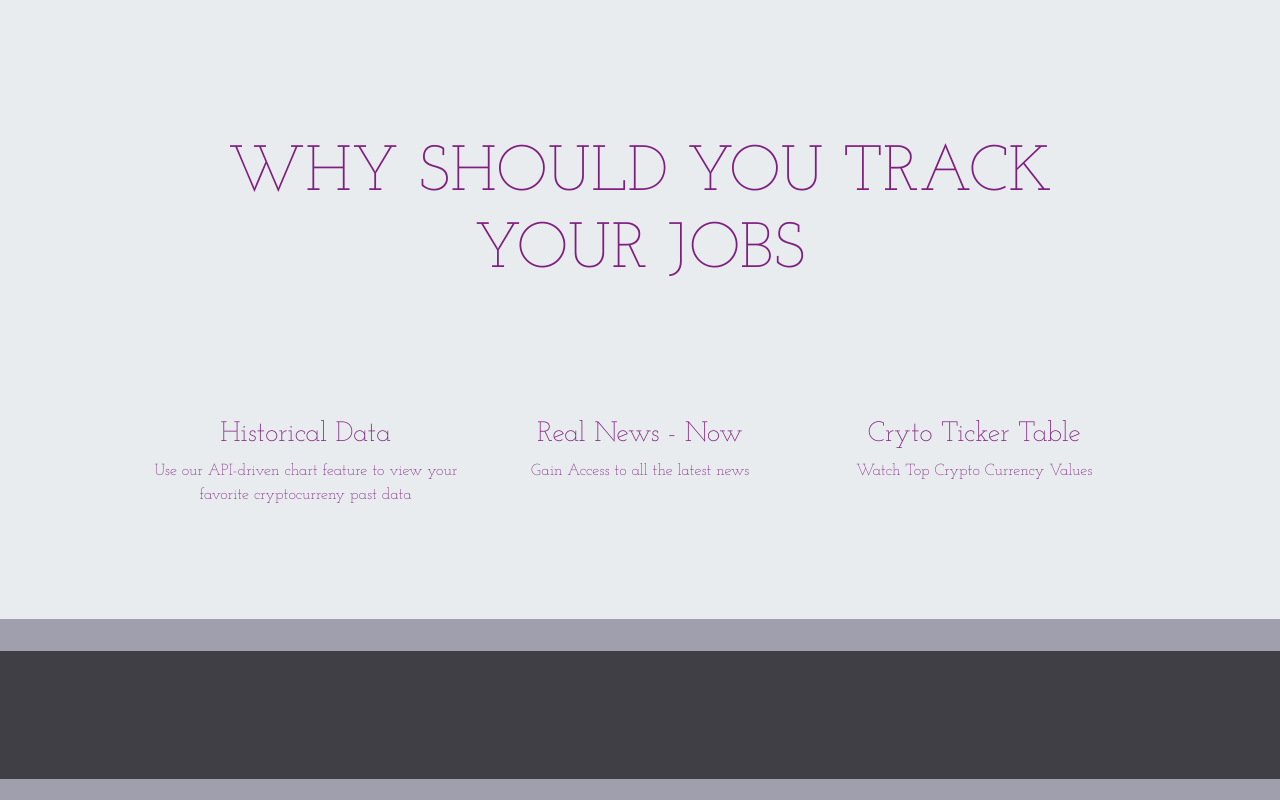
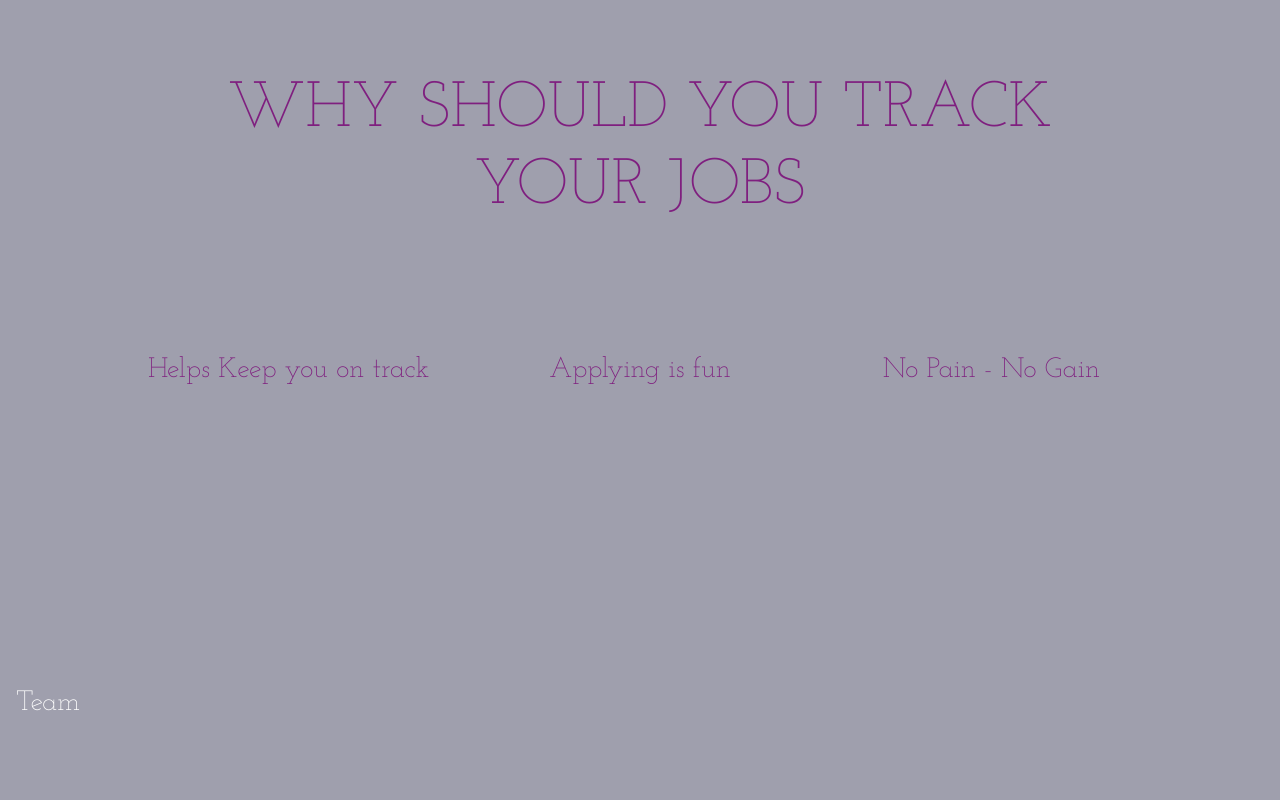
Before and after one commit to ErinMeiMatheny/capstone-job-app-tracker, a React (Create React App) app in the folder frontend/: page / in a window 1280 px wide. Shown: the part 860-1660 px from the top of the page. Before the commit the page ends 1639 px from the top, so only its background shows below. Built offline with nearby package versions, Linux system fonts and the light colour scheme; no server answers.

Commit message:
will create new branch to work off of - i corrupted file

```diff
--- a/frontend/src/Components/Landing Page/LandingPage.css
+++ b/frontend/src/Components/Landing Page/LandingPage.css
@@ -167,7 +167,7 @@ btn-lg {
 }
 
 .fixed {
-  background-image: url("../../assets/business.png");
+  background-image: url("../../assets/table.png");
   z-index: -1;
 }
 
@@ -254,3 +254,11 @@ color: rgb(164,77,139);
 ;
 
 }
+
+.LandingRowTwo{
+  display: flex;
+  margin-top: -40px;
+  padding-top: 300px;
+  padding-bottom: 300px;
+
+}
--- a/frontend/src/Components/Landing Page/LandingPage.js
+++ b/frontend/src/Components/Landing Page/LandingPage.js
@@ -2,6 +2,9 @@ import React from "react";
 import { Link } from "react-router-dom"
 
 import "./LandingPage.css"
+import LandingRowOne from "./LandingRowOne"
+import LandingRowTwo from "./LandingRowTwo"
+
 
 
 function LandingPage() {
@@ -32,67 +35,26 @@ function LandingPage() {
 
             </div>
 
-            <div id="whyCrypto" class="offset">
-                <div className="jumbotron">
-                    <div className="narrow">
-
-                        <div className="col-12 text-center mb-5">
-                            <h2 className="heading">Why Should you track your jobs</h2>
-                        </div>
-
-                        <div className="row text-center">
-                            <div className="col-md-4">
-                                <div className="whyCrypto">
-                                    <i class="fab fa-bitcoin fa-4x mb-4" data-fa-transform></i>
-                                    <h3>Historical Data</h3>
-                                    <p>Use our API-driven chart feature to view your favorite cryptocurreny past data</p>
-                                </div>
-                            </div>
-
-                            <div className="col-md-4">
-                                <div className="whyCrypto">
-                                    <i class="far fa-newspaper fa-4x mb-4" data-fa-transform></i>
-                                    <h3>Real News - Now</h3>
-                                    <p>Gain Access to all the latest news</p>
-                                </div>
-                            </div>
 
 
-                            <div className="col-md-4">
-                                <div className="whyCrypto">
-                                    <i class="fas fa-table fa-4x mb-4" data-fa-transform></i>
-                                    <h3>Cryto Ticker Table</h3>
-                                    <p>Watch Top Crypto Currency Values</p>
-                                </div>
-                            </div>
-                        </div>
-
-                    </div>
-                </div>
-
-
-            </div>
+<LandingRowOne />
+<LandingRowTwo />
+<LandingRowOne />
+<LandingRowOne />
+<LandingRowOne />
+<LandingRowOne />
+<LandingRowOne />
+<LandingRowOne />
+<LandingRowOne />
+<LandingRowOne />
+<LandingRowOne />
+<LandingRowOne />
 
 
 
 
 
-            <div className="fixed-background" id="dark">
 
-                <div clasName="fixed-background" id="dark">
-
-                    <div className="row dark text-center">
-
-                    </div>
-
-                </div>
-
-            </div>
-
-            <div className="fixed-wrap">
-                <div className="fixed"></div>
-
-            </div>
         </div>
     );
 }
--- /dev/null
+++ b/frontend/src/Components/Landing Page/LandingRowOne.js
@@ -0,0 +1,53 @@
+import React from 'react'
+import "./LandingPage.css"
+import { Jumbotron, Container, Card, Button, Form, Alert } from "react-bootstrap";
+
+
+
+
+function LandingRowOne() {
+    return (
+        <div id="whyCrypto" class="offset">
+        <div className="Jumbotron">
+            <div className="narrow">
+
+                <div className="col-12 text-center mb-5">
+                    <h2 className="heading">Why Should you track your jobs</h2>
+                </div>
+
+                <div className="row text-center">
+                    <div className="col-md-4">
+                        <div className="whyCrypto">
+                            <i class="fab fa-bitcoin fa-4x mb-4" data-fa-transform></i>
+                            <h3>Helps Keep you on track</h3>
+
+                        </div>
+                    </div>
+
+                    <div className="col-md-4">
+                        <div className="whyCrypto">
+                            <i class="far fa-newspaper fa-4x mb-4" data-fa-transform></i>
+                            <h3>Applying is fun</h3>
+
+                        </div>
+                    </div>
+
+
+                    <div className="col-md-4">
+                        <div className="whyCrypto">
+                            <i class="fas fa-table fa-4x mb-4" data-fa-transform></i>
+                            <h3>No Pain - No Gain</h3>
+
+                        </div>
+                    </div>
+                </div>
+
+            </div>
+        </div>
+
+
+    </div>
+    )
+}
+
+export default LandingRowOne
--- /dev/null
+++ b/frontend/src/Components/Landing Page/LandingRowTwo.js
@@ -0,0 +1,33 @@
+import React from 'react'
+import "./LandingPage.css"
+import { Container, Card, Button, Form, Alert } from "react-bootstrap";
+
+function LandingRowTwo() {
+    return (
+
+        <div className="team" class="offset" >
+            <div className="fixed-background LandingRowTwo" id="light">
+                <div className="row light text-center">
+
+                    <div className="col-12 text-center">
+                        <h3 className="heading">Team</h3>
+                    </div>
+
+
+
+                </div>
+
+                <div class="fixed-wrap">
+                    <div class="fixed">
+
+                    </div>
+                </div>
+            </div>
+        </div>
+
+
+
+    )
+}
+
+export default LandingRowTwo
```
Also changed, not shown: frontend/src/assets/table.png (added).
